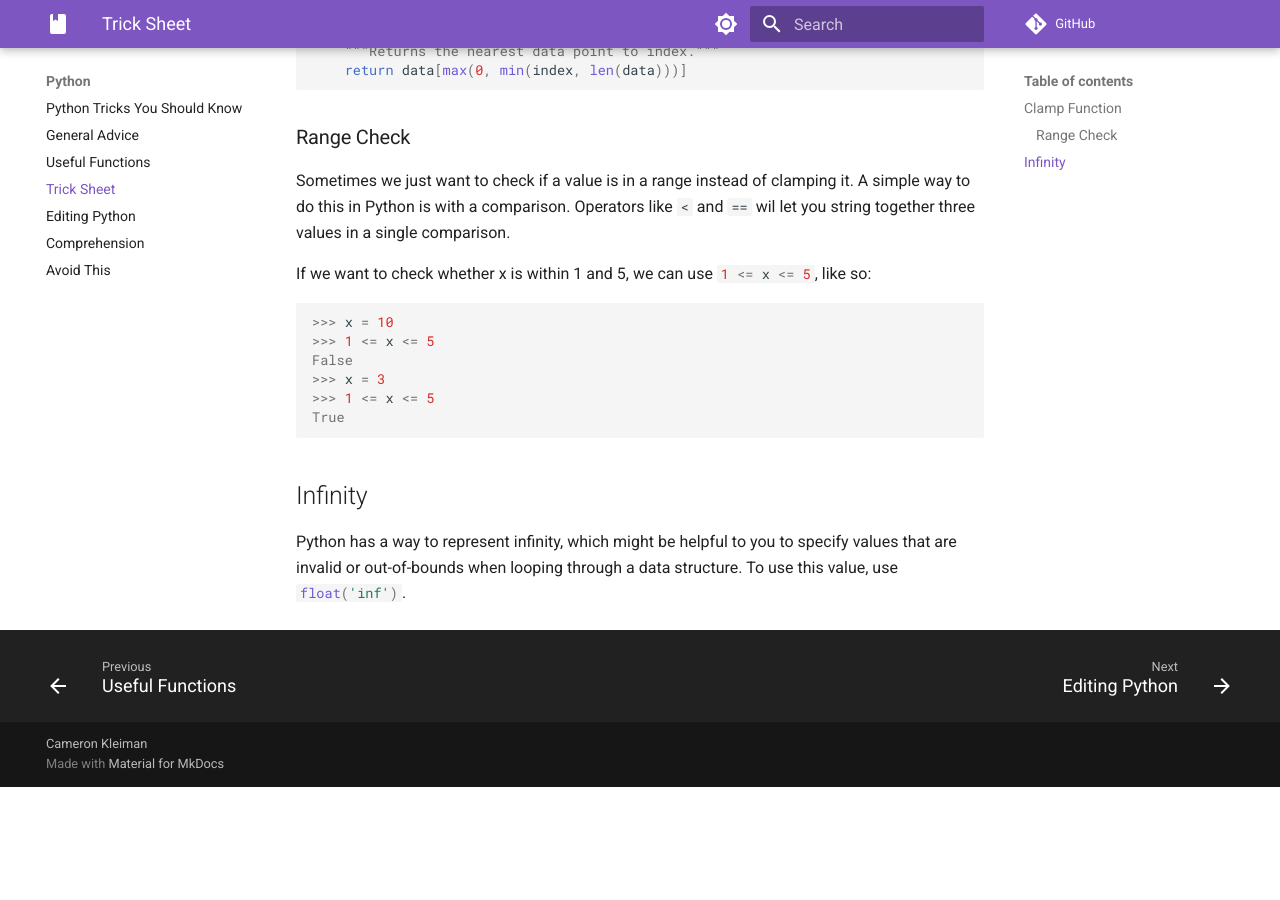
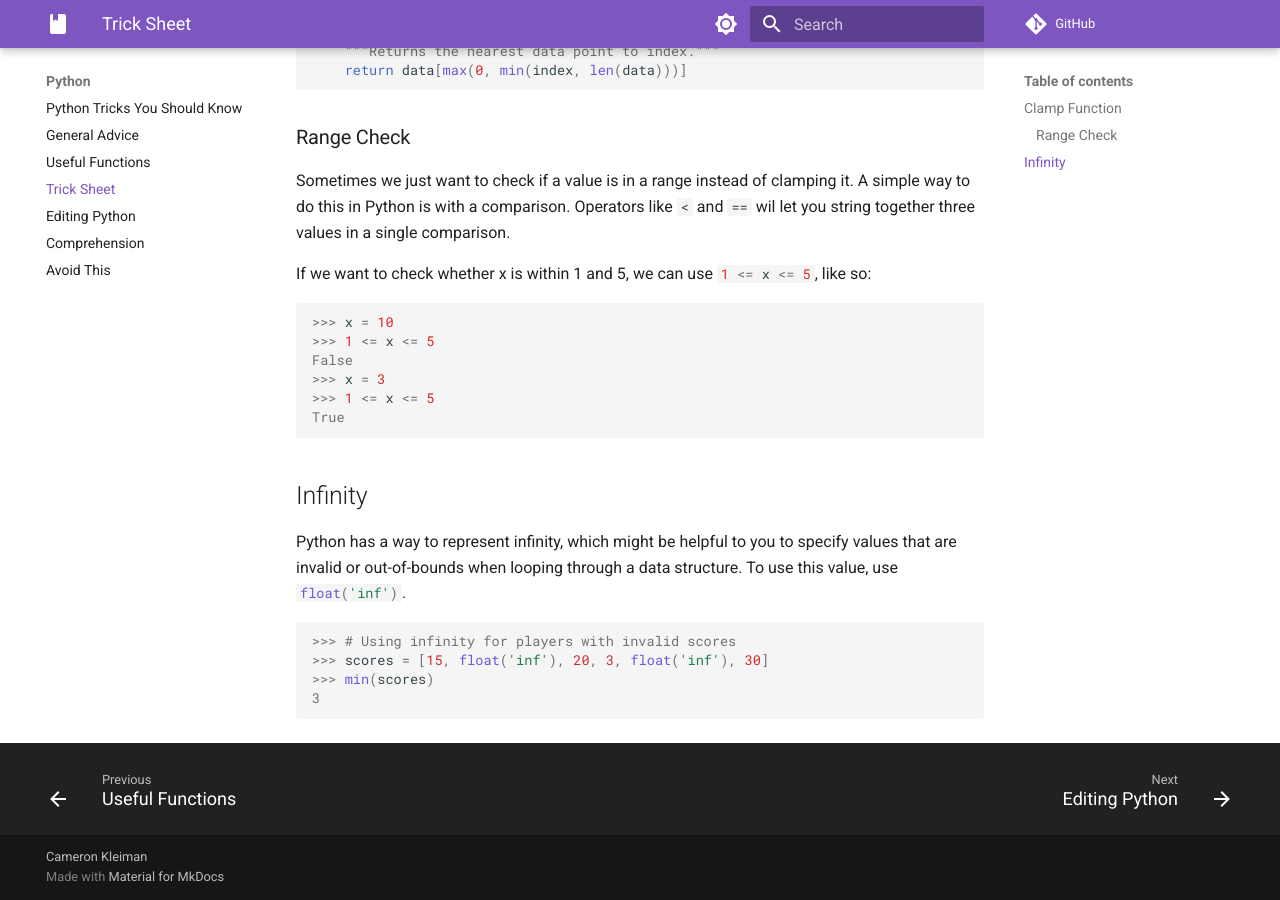
Before and after one commit to camtheman256/pages, an MkDocs documentation site: the page built from docs/python/03_tricks.md, in a window 1280 px wide and 900 px high, scrolled down 1655 px. Built offline with MkDocs 1.6.1 and Material for MkDocs 9.7.7, drawn with Linux system fonts in a browser that asks for light colours; comment, search, counter and statistics services are not loaded; before the commit the page ends 2442 px from its top, so only the background shows below that.

Commit message:
add example for inf

````diff
--- a/docs/python/03_tricks.md
+++ b/docs/python/03_tricks.md
@@ -98,3 +98,10 @@ True
 Python has a way to represent infinity, which might be helpful to you to specify
 values that are invalid or out-of-bounds when looping through a data structure.
 To use this value, use `#!py float('inf')`.
+
+```pycon
+>>> # Using infinity for players with invalid scores
+>>> scores = [15, float('inf'), 20, 3, float('inf'), 30]
+>>> min(scores)
+3
+```
````
